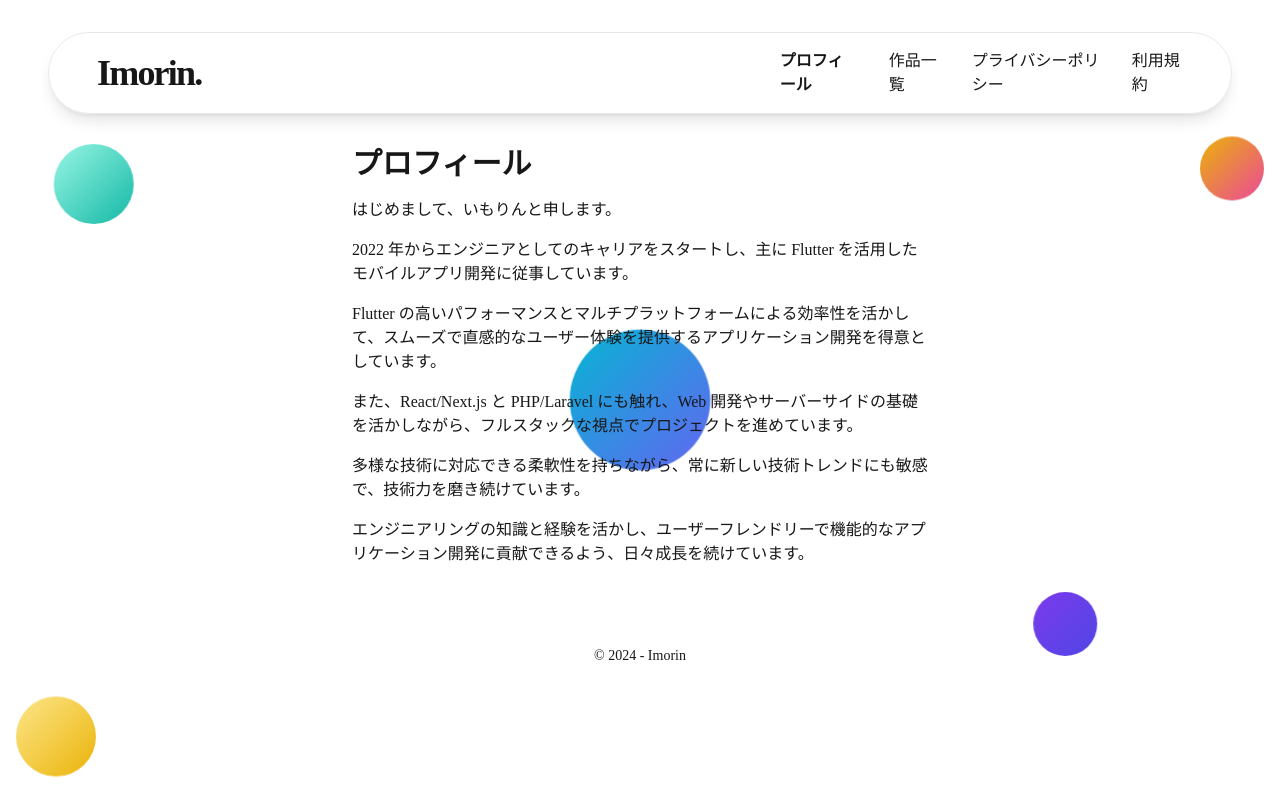
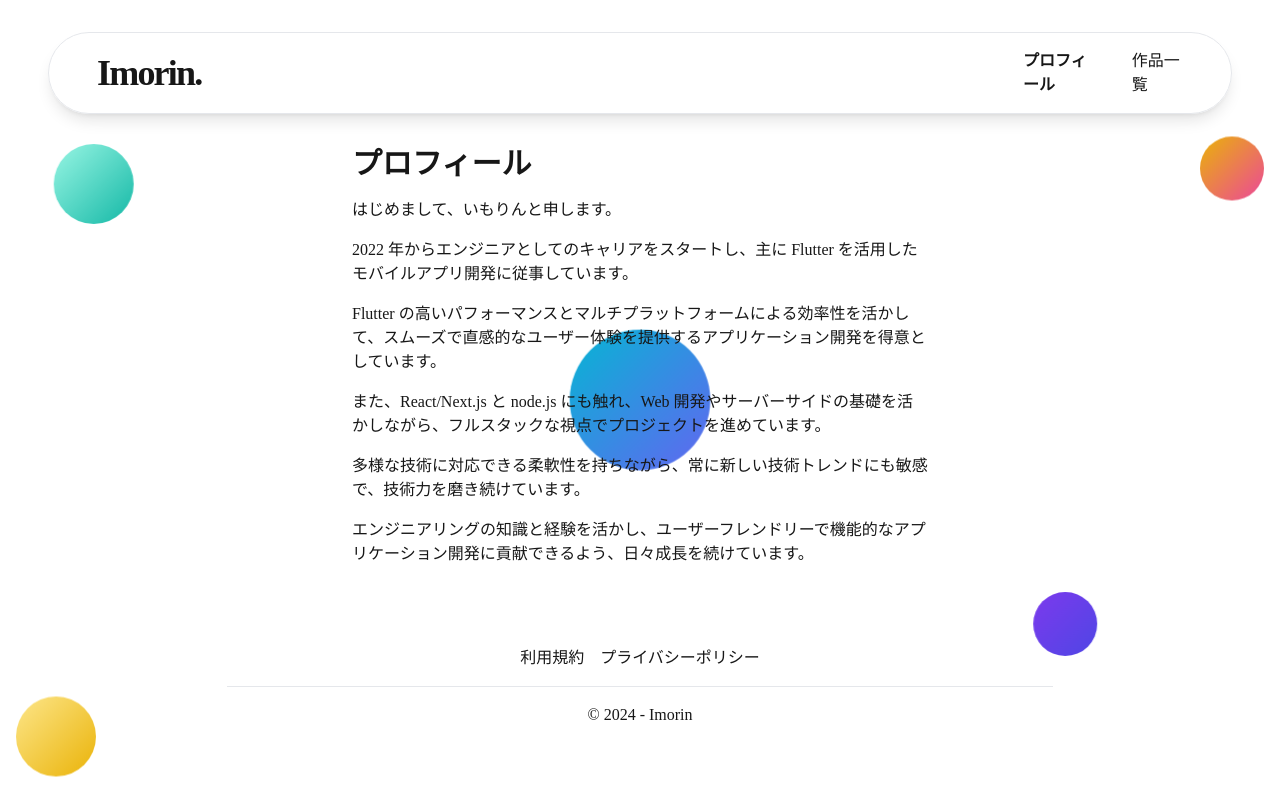
Before and after one commit to TuyoshiImori/portfolio-site, a Next.js app: page /profile in a window 1280 px wide. Built offline with nearby package versions, Linux system fonts and the light colour scheme; no server answers.

Commit message:
利用規約とプライバシーポリシーをフッターに移動

```diff
--- a/public/profile.md
+++ b/public/profile.md
@@ -6,7 +6,7 @@
 
 Flutter の高いパフォーマンスとマルチプラットフォームによる効率性を活かして、スムーズで直感的なユーザー体験を提供するアプリケーション開発を得意としています。
 
-また、React/Next.js と PHP/Laravel にも触れ、Web 開発やサーバーサイドの基礎を活かしながら、フルスタックな視点でプロジェクトを進めています。
+また、React/Next.js と node.js にも触れ、Web 開発やサーバーサイドの基礎を活かしながら、フルスタックな視点でプロジェクトを進めています。
 
 多様な技術に対応できる柔軟性を持ちながら、常に新しい技術トレンドにも敏感で、技術力を磨き続けています。
 
--- a/src/components/Footer.tsx
+++ b/src/components/Footer.tsx
@@ -1,12 +1,26 @@
 "use client";
 import { config } from "@/config";
+import Link from "next/link";
 import { FunctionComponent } from "react";
+
+const links = [
+  { href: "/terms", label: "利用規約" },
+  { href: "/privacy-policy", label: "プライバシーポリシー" },
+];
 
 export const Footer: FunctionComponent = () => {
   return (
     <section className="mt-8 md:mt-16 mb-12">
-      <div className="flex items-center justify-center">
-        <div className="text-sm text-muted-foreground">
+      <div className="flex flex-col items-center">
+        <div className="text-base text-muted-foreground space-x-4 hidden lg:block">
+          {links.map((link) => (
+            <Link key={link.href} href={link.href}>
+              {link.label}
+            </Link>
+          ))}
+        </div>
+        <hr className="w-2/3 mt-4 mb-4" />
+        <div className="text-base text-muted-foreground">
           © {new Date().getFullYear()} - {config.blog.copyright}
         </div>
       </div>
--- a/src/components/Header.tsx
+++ b/src/components/Header.tsx
@@ -13,8 +13,6 @@ interface MenuItem {
 const menuItems: MenuItem[] = [
   { name: "プロフィール", href: "/profile" },
   { name: "作品一覧", href: "/works" },
-  { name: "プライバシーポリシー", href: "/privacy-policy" },
-  { name: "利用規約", href: "/terms" },
 ];
 export const Navigation: FunctionComponent = () => {
   const pathname = usePathname();
```
